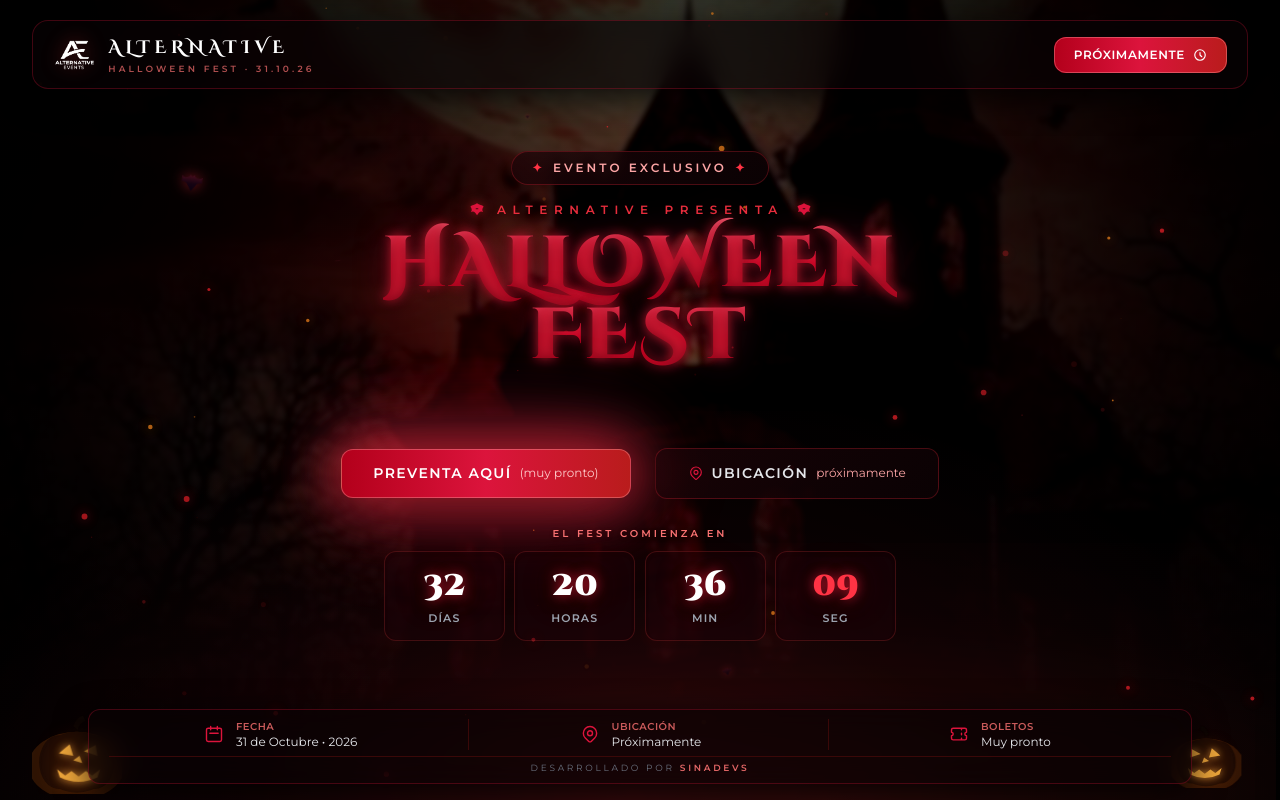
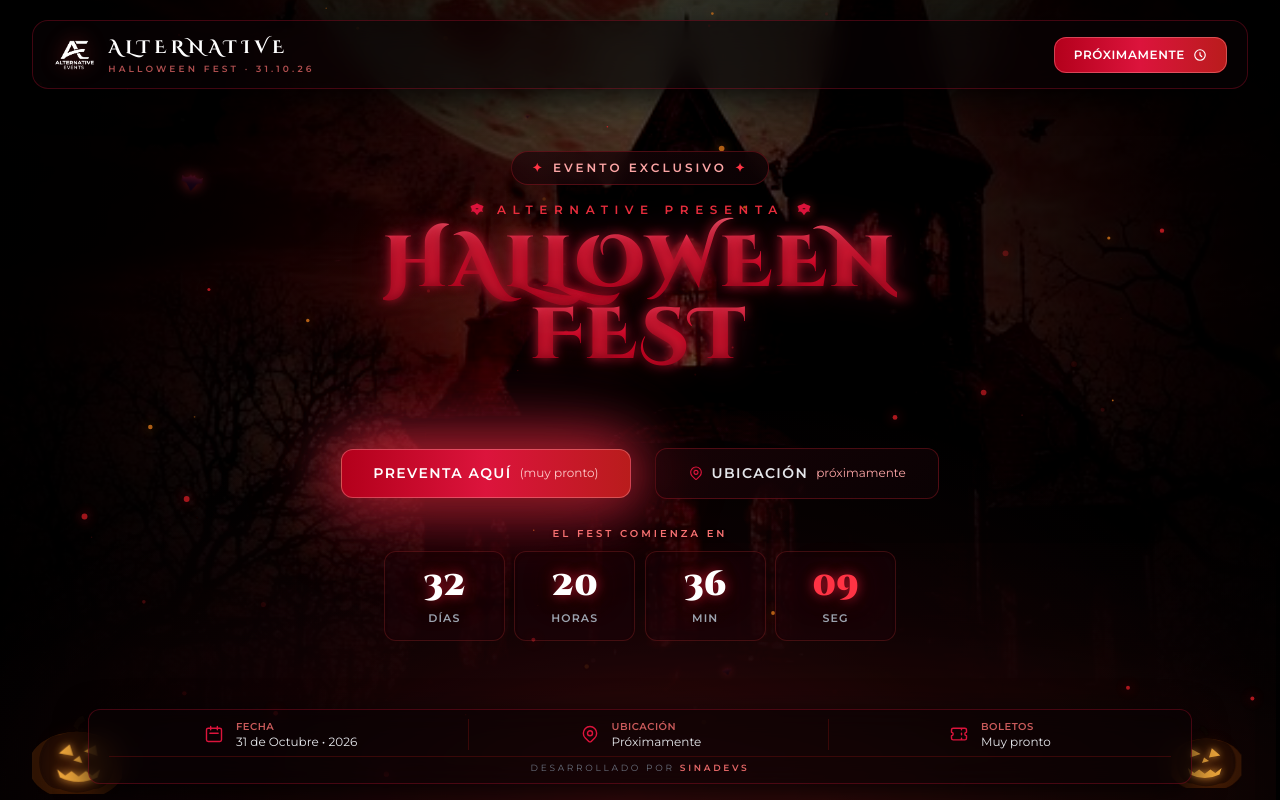
Before and after one commit to luievazquezg30/halloween-sinadevs, a React (Vite) app: page / in a window 1280 px wide. Built offline with nearby package versions, Linux system fonts and the light colour scheme; a web font is replaced by a local one.

Commit message:
fix: fondo de escritorio sin estirar — escena nítida centrada a su aspecto natural y lados rellenos con copia difuminada

```diff
--- a/src/components/AtmosphericBackground.jsx
+++ b/src/components/AtmosphericBackground.jsx
@@ -17,10 +17,20 @@ const SPIDERS = [
 export default function AtmosphericBackground() {
   return (
     <div className="absolute inset-0 z-0 pointer-events-none overflow-hidden">
-      {/* Mansión embrujada con luna roja */}
+      {/* Mansión embrujada con luna roja.
+          La fuente es vertical (561×1000): en pantallas anchas la escena
+          nítida se centra a su relación de aspecto (solo ~1.2× de escala)
+          y los lados se rellenan con una copia muy difuminada y oscurecida
+          de sí misma — antes se estiraba 3.4× y se veía rota. */}
+      <img
+        alt=""
+        aria-hidden="true"
+        className="absolute inset-0 h-full w-full object-cover object-center scale-110 blur-[22px] brightness-[0.55] saturate-125"
+        src={mansionUrl}
+      />
       <img
         alt="Mansión embrujada bajo un colosal eclipse lunar rojo con calabazas resplandecientes — Alternative Halloween Fest"
-        className="w-full h-full object-cover object-center scale-105 blur-[1.5px] lg:blur-[2.5px] filter brightness-90 contrast-125"
+        className="absolute left-1/2 top-1/2 h-full w-auto min-w-full max-w-none -translate-x-1/2 -translate-y-1/2 object-cover object-center filter brightness-90 contrast-125"
         src={mansionUrl}
       />
 
```
